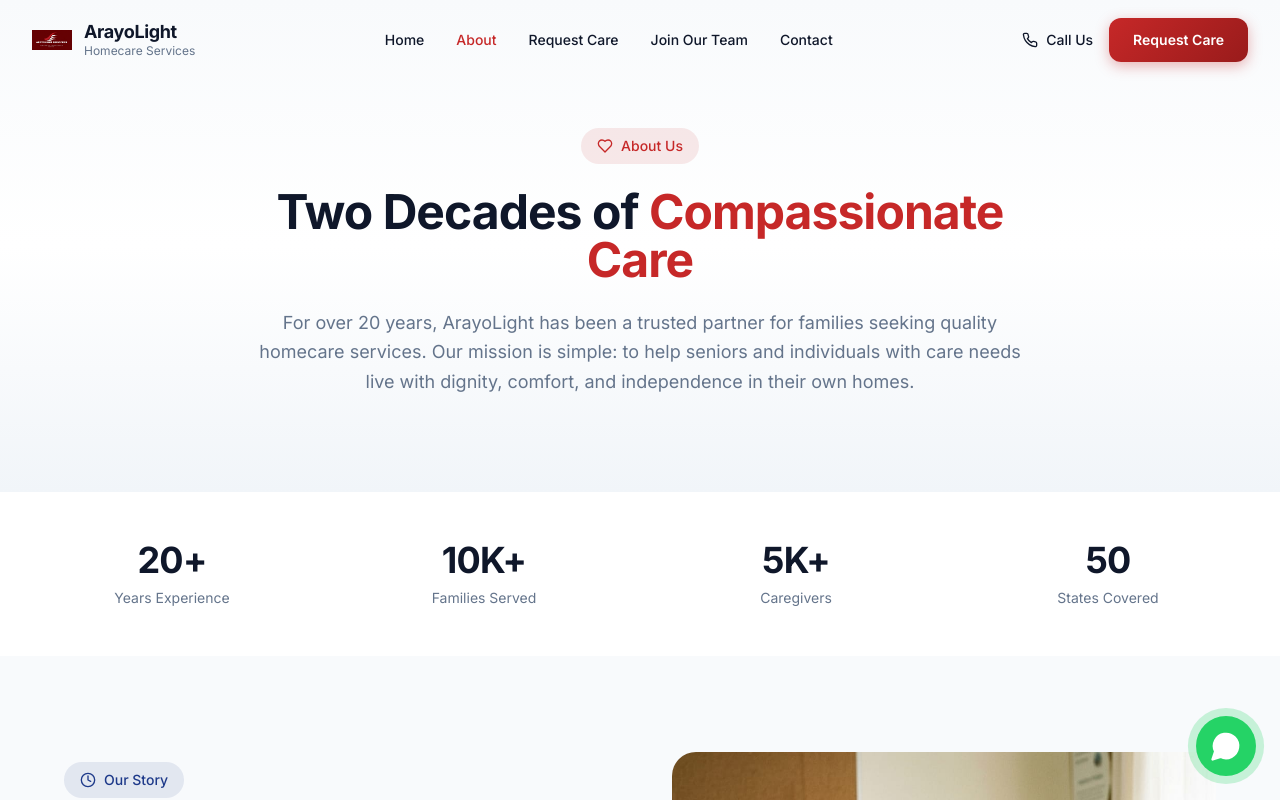
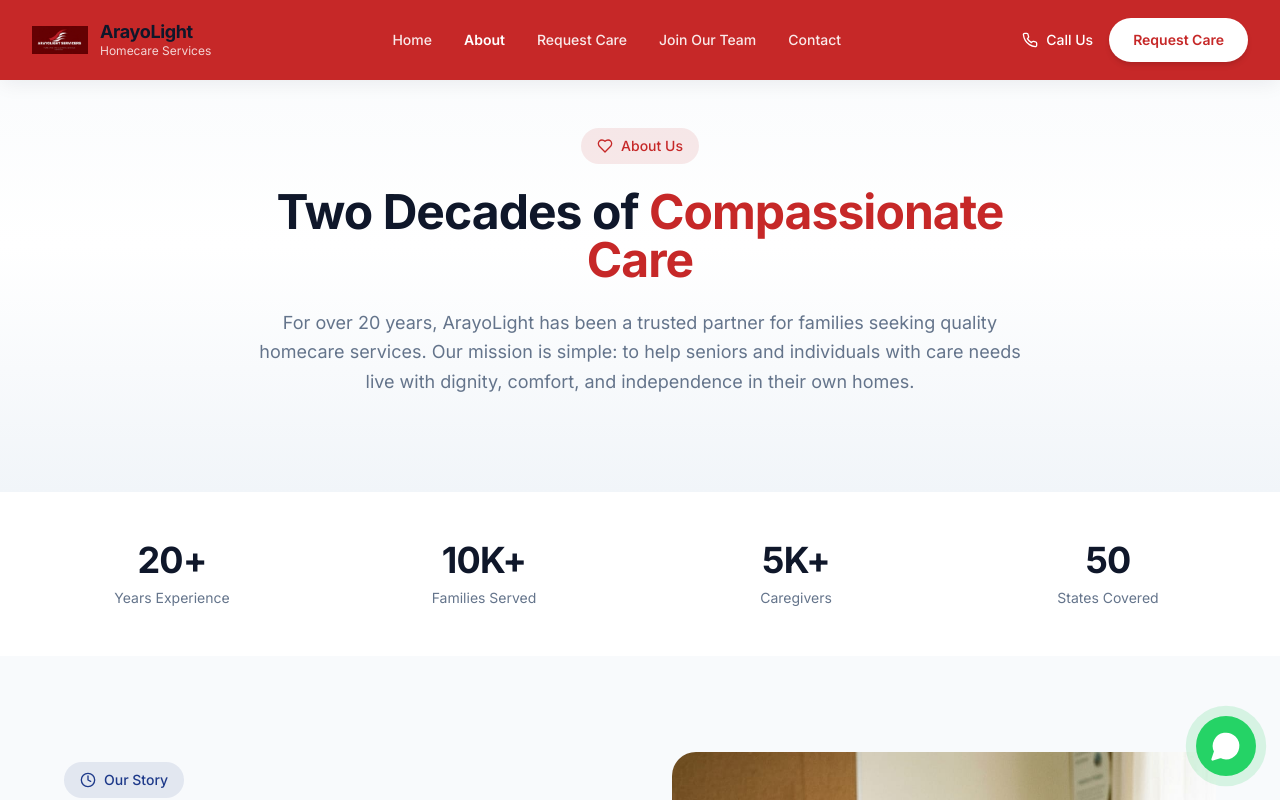
Before and after one commit to PETERMUTWIRI/arayo-light, a Next.js app: page /about in a window 1280 px wide. Shown: the top 800 px of the page. Built offline with nearby package versions, Linux system fonts and the light colour scheme.

Commit message:
changed backgrounds and  the navbar for a cool  theme

```diff
--- a/app/about/page.tsx
+++ b/app/about/page.tsx
@@ -140,7 +140,7 @@
       </section>
 
       {/* Mission Section */}
-      <section className="section-padding bg-gradient-care">
+      <section className="section-padding bg-care-red">
         <div className="container-care mx-auto px-4 sm:px-6 lg:px-8">
           <div className="max-w-4xl mx-auto text-center">
             <span className="inline-flex items-center gap-2 px-4 py-2 rounded-full bg-white/10 text-white text-sm font-medium mb-6">
--- a/app/layout.tsx
+++ b/app/layout.tsx
@@ -25,7 +25,7 @@
 export const metadata: Metadata = {
   // Core title template
   title: {
-    default: "ArayoLight | Professional Homecare Services",
+    default: "ArayoLight Homecare Service",
     template: "%s | ArayoLight Homecare",
   },
 
@@ -71,16 +71,18 @@
     canonical: '/',
   },
 
-  // Icons
+  // Icons - Using ArayoLight logo as favicon
   icons: {
-    icon: '/favicon.ico',
-    shortcut: '/favicon.ico',
-    apple: '/apple-touch-icon.png',
+    icon: [
+      { url: '/images/Arayolight-logo.jpeg', type: 'image/jpeg' },
+    ],
+    shortcut: '/images/Arayolight-logo.jpeg',
+    apple: '/images/Arayolight-logo.jpeg',
   },
 
   // Open Graph - Social sharing
   openGraph: {
-    title: "ArayoLight | Professional Homecare Services",
+    title: "ArayoLight Homecare Service",
     description: "Trusted homecare services for your loved ones. 20+ years of experience serving families across all states.",
     url: 'https://www.arayolight.com',
     siteName: "ArayoLight Homecare",
@@ -99,7 +101,7 @@
   // Twitter Cards
   twitter: {
     card: 'summary_large_image',
-    title: "ArayoLight | Professional Homecare Services",
+    title: "ArayoLight Homecare Service",
     description: "Trusted homecare services for your loved ones. Serving all states with compassion and professionalism.",
     images: ['/images/og-image.jpg'],
     creator: '@ArayoLight',
--- a/app/page.tsx
+++ b/app/page.tsx
@@ -394,7 +394,7 @@
       </section>
 
       {/* Trust Section */}
-      <section className="section-padding bg-gradient-care">
+      <section className="section-padding bg-care-red">
         <div className="container-care mx-auto">
           <div className="grid lg:grid-cols-2 gap-12 items-center">
             {/* Trust Content */}
--- a/components/CTASection.tsx
+++ b/components/CTASection.tsx
@@ -20,7 +20,7 @@
   primaryButtonHref = "/request-care",
   secondaryButtonText = "Apply as Caregiver",
   secondaryButtonHref = "/apply",
-  variant = 'navy',
+  variant = 'red',
 }: CTASectionProps) {
   if (variant === 'red') {
     return (
--- a/components/Navbar.tsx
+++ b/components/Navbar.tsx
@@ -35,34 +35,26 @@
 
   return (
     <header
-      className={`fixed top-0 left-0 right-0 z-50 transition-all duration-300 ${
-        isScrolled
-          ? 'bg-white/95 backdrop-blur-md shadow-soft'
-          : 'bg-transparent'
-      }`}
+      className={`fixed top-0 left-0 right-0 z-50 transition-all duration-300 bg-care-red shadow-soft`}
     >
       <nav className="container-care mx-auto px-4 sm:px-6 lg:px-8">
         <div className="flex items-center justify-between h-20">
           {/* Logo */}
           <Link href="/" className="flex items-center gap-3 group">
-            <div className="relative w-10 h-10">
+            <div className="relative w-14 h-14">
               <Image
                 src="/images/Arayolight-logo.jpeg"
                 alt="ArayoLight Homecare Services"
                 fill
-                className="object-contain rounded-lg"
+                className="object-contain rounded-xl"
                 priority
               />
             </div>
             <div className="flex flex-col">
-              <span className={`font-heading text-lg leading-tight transition-colors ${
-                isScrolled ? 'text-care-navy' : 'text-care-navy'
-              }`}>
+              <span className="font-heading text-lg leading-tight text-white">
                 ArayoLight
               </span>
-              <span className={`text-xs transition-colors ${
-                isScrolled ? 'text-care-gray-500' : 'text-care-gray-500'
-              }`}>
+              <span className="text-xs text-white/80">
                 Homecare Services
               </span>
             </div>
@@ -74,12 +66,10 @@
               <Link
                 key={link.href}
                 href={link.href}
-                className={`text-sm font-medium transition-colors hover:text-care-red ${
+                className={`text-sm font-medium transition-colors hover:text-white/80 ${
                   pathname === link.href
-                    ? 'text-care-red'
-                    : isScrolled
-                    ? 'text-care-navy'
-                    : 'text-care-navy'
+                    ? 'text-white font-semibold'
+                    : 'text-white/90'
                 }`}
               >
                 {link.label}
@@ -91,14 +81,14 @@
           <div className="hidden lg:flex items-center gap-4">
             <a
               href="tel:+1234567890"
-              className="flex items-center gap-2 text-sm font-medium text-care-navy hover:text-care-red transition-colors"
+              className="flex items-center gap-2 text-sm font-medium text-white hover:text-white/80 transition-colors"
             >
               <Phone className="w-4 h-4" />
               <span>Call Us</span>
             </a>
             <Link
               href="/request-care"
-              className="btn-primary text-sm py-3 px-6"
+              className="bg-white text-care-red text-sm font-semibold py-3 px-6 rounded-full hover:bg-white/90 transition-colors shadow-md"
             >
               Request Care
             </Link>
@@ -107,7 +97,7 @@
           {/* Mobile Menu Button */}
           <button
             onClick={() => setIsOpen(!isOpen)}
-            className="lg:hidden p-2 rounded-lg text-care-navy hover:bg-care-gray-100 transition-colors"
+            className="lg:hidden p-2 rounded-lg text-white hover:bg-white/20 transition-colors"
             aria-label="Toggle menu"
           >
             {isOpen ? <X className="w-6 h-6" /> : <Menu className="w-6 h-6" />}
@@ -120,7 +110,7 @@
             isOpen ? 'max-h-96 opacity-100' : 'max-h-0 opacity-0'
           }`}
         >
-          <div className="py-4 space-y-2 bg-white/95 backdrop-blur-md rounded-2xl mb-4 px-4 shadow-soft">
+          <div className="py-4 space-y-2 bg-white rounded-2xl mb-4 px-4 shadow-soft">
             {navLinks.map((link) => (
               <Link
                 key={link.href}
@@ -144,7 +134,7 @@
               </a>
               <Link
                 href="/request-care"
-                className="block btn-primary text-center text-sm py-3 mt-2"
+                className="block bg-care-red text-white text-center text-sm font-semibold py-3 mt-2 rounded-xl hover:bg-care-red/90 transition-colors"
               >
                 Request Care Now
               </Link>
```
